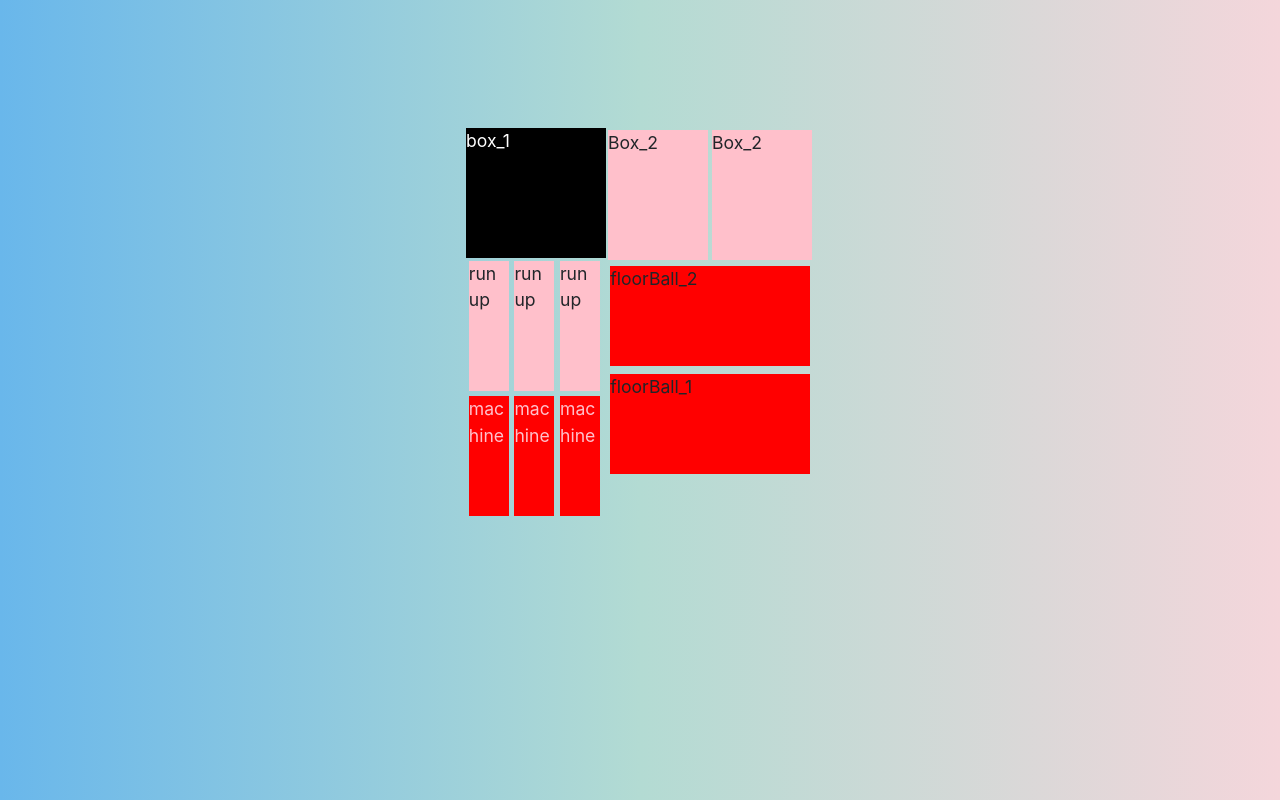
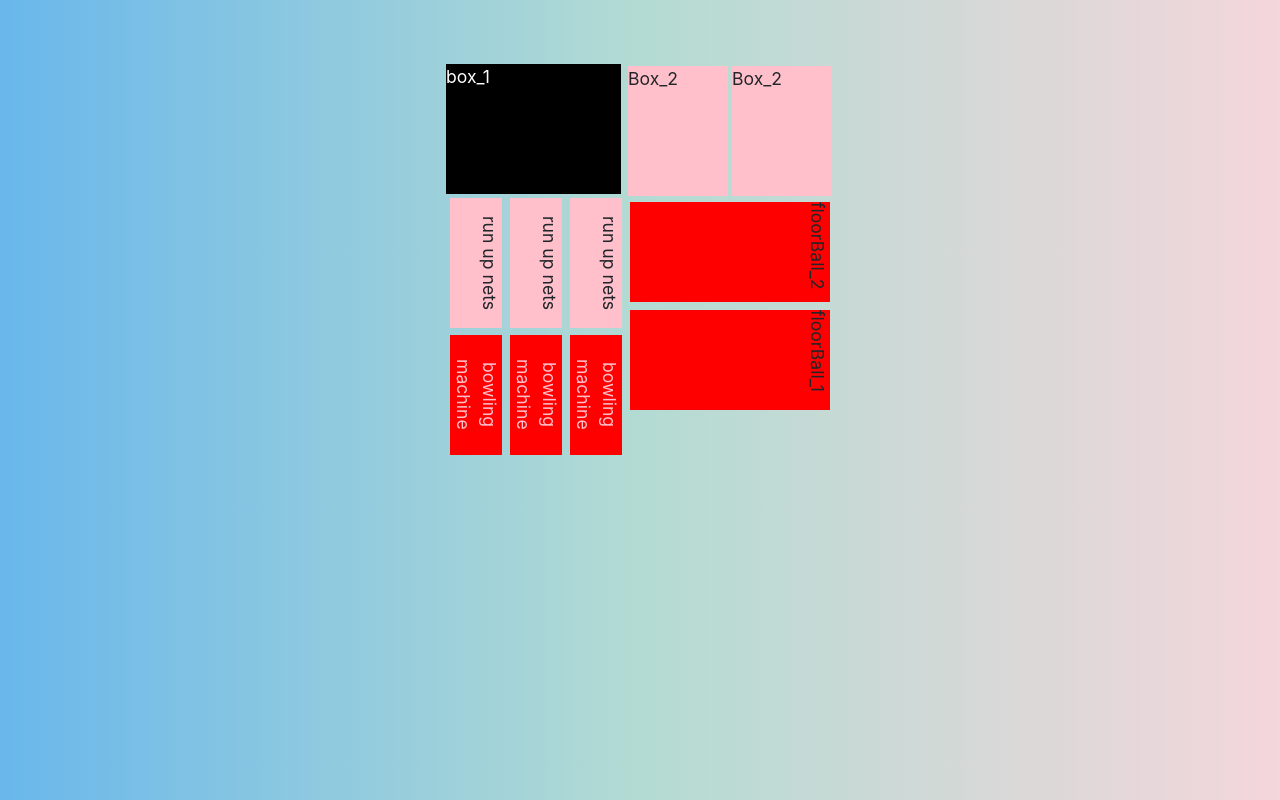
Before and after one commit to mvishnurana1/revo-bookings-app, a React (Create React App) app: page / in a window 1280 px wide. Built offline with nearby package versions, Linux system fonts and the light colour scheme.

Commit message:
Added static map with a separate stylesheet rather than writing inline css objs

```diff
--- /dev/null
+++ b/src/Components/Map/Map.css
@@ -0,0 +1,51 @@
+.revoSports {
+  display: flex;
+  justify-content: center;
+  justify-items: center;
+  padding-top: calc(200px - 5%);
+  margin: auto;
+  /*backgroundColor: sgrey; */
+  padding: 5%;
+  /* position: fixed; */
+}
+
+.runUpNets {
+  background-color: pink;
+  height: 130px;
+  width: 60px;
+  margin: 2%;
+  text-align: center;
+  writing-mode: vertical-rl;
+}
+
+.bowlingMachineBox {
+  background-color: black;
+  height: 130px;
+  width: 175px;
+  color: white;
+}
+
+.bowlingMachineBox1 {
+  background-color: pink;
+  height: 130px;
+  width: 100px;
+  margin: 2px;
+}
+
+.bowlingMachine {
+  background-color: red;
+  color: pink;
+  height: 120px;
+  width: 60px;
+  margin: 2%;
+  text-align: center;
+  writing-mode: vertical-rl;
+}
+
+.dodgeBall {
+  background-color: red;
+  height: 100px;
+  width: 200px;
+  margin: 2%;
+  writing-mode: vertical-rl;
+}
--- a/src/Components/Map/Map.jsx
+++ b/src/Components/Map/Map.jsx
@@ -1,100 +1,73 @@
 import React, { Component } from 'react'
+import './Map.css';
 
 const runUpNets = {
-  backgroundColor: 'pink',
-  height: '130px',
-  width: '40px',
-  margin: '2%'
-}
-
-const revoSports = {
-  display: 'flex',
-  justifyContent: 'center',
-  justifyItems: 'center',
-  padding: '10%',
-}
-
-const bowlingMachineBox = {
-  backgroundColor: 'black',
-  height: '130px',
-  width: '140px',
-  color: 'white'
-}
-
-const bowlingMachineBox1 = {
-  backgroundColor: 'pink',
-  height: '130px',
-  width: '100px',
-  margin: '2px',
-}
-
-const bowlingMachine = {
-  backgroundColor: 'red',
-  color: 'pink',
-  height: '120px',
-  width: '40px',
-  margin: '2%'
-}
-
-const dodgeBall = {
-  backgroundColor: 'red',
-  height: '100px',
-  width: '200px',
-  margin: '2%',
 }
 
 class Map extends Component {
+  constructor(props) {
+    super(props);
+    this.handleMouseEnter = this.handleMouseEnter.bind(this);
+    this.MouseLeft = this.MouseLeft.bind(this);
+  }
+
+  handleMouseEnter = () => <h1> Mouse Entered </h1>
+  MouseLeft = () => <div> <h1>Hello World...</h1> </div>
+
   render() {
     return (
-      <>
-        <div style={revoSports}>
+      <div style={{ boxShadow: '0 0 0 1px rgba(0,0,0,.05),0 2px 3px 0 rgba(0,0,0,.1);' }}>
+        <div className='revoSports'>
           <div style={{ display: 'flex', flexDirection: 'row' }}>
             <div style={{ display: 'flex', flexDirection: 'column' }}>
-              <div style={bowlingMachineBox}> box_1 </div>
+              <div className='bowlingMachineBox'
+                onMouseEnter={this.handleMouseEnter}
+                onMouseLeave={this.MouseLeft}
+              > box_1 </div>
               <div style={{ display: 'flex' }}>
-                <div style={runUpNets}>
-                  run up
+                <div className='runUpNets'>
+                  run up nets
                 </div>
-                <div style={runUpNets}>
-                  run up
+                <div className='runUpNets'>
+                  run up nets
                 </div>
-                <div style={runUpNets}>
-                  run up
+                <div className='runUpNets'>
+                  run up nets
                 </div>
               </div>
 
               <div style={{ display: 'flex' }}>
-                <div style={bowlingMachine}>
-                  mac hine
+                <div className="bowlingMachine">
+                  bowling machine
                 </div>
-                <div style={bowlingMachine}>
-                  mac hine
+                <div className="bowlingMachine">
+                  bowling machine
                 </div>
-                <div style={bowlingMachine}>
-                  mac hine
+                <div className="bowlingMachine">
+                  bowling machine
                 </div>
               </div>
 
             </div>
             <div style={{ display: "flex", flexDirection: "column" }}>
               <div style={{ display: "flex" }}>
-                <div style={bowlingMachineBox1}>
+                <div className="bowlingMachineBox1">
                   Box_2
               </div>
-                <div style={bowlingMachineBox1}>
+                <div className="bowlingMachineBox1">
                   Box_2
               </div>
               </div>
 
               <div style={{ display: 'flex', flexDirection: 'column' }}>
-                <div style={dodgeBall}> floorBall_2 </div>
-                <div style={dodgeBall}> floorBall_1 </div>
+                <div className='dodgeBall'> floorBall_2 </div>
+                <div className='dodgeBall'> floorBall_1 </div>
               </div>
             </div>
 
           </div>
         </div>
-      </>
+      </div>
     )
   }
 }
```
